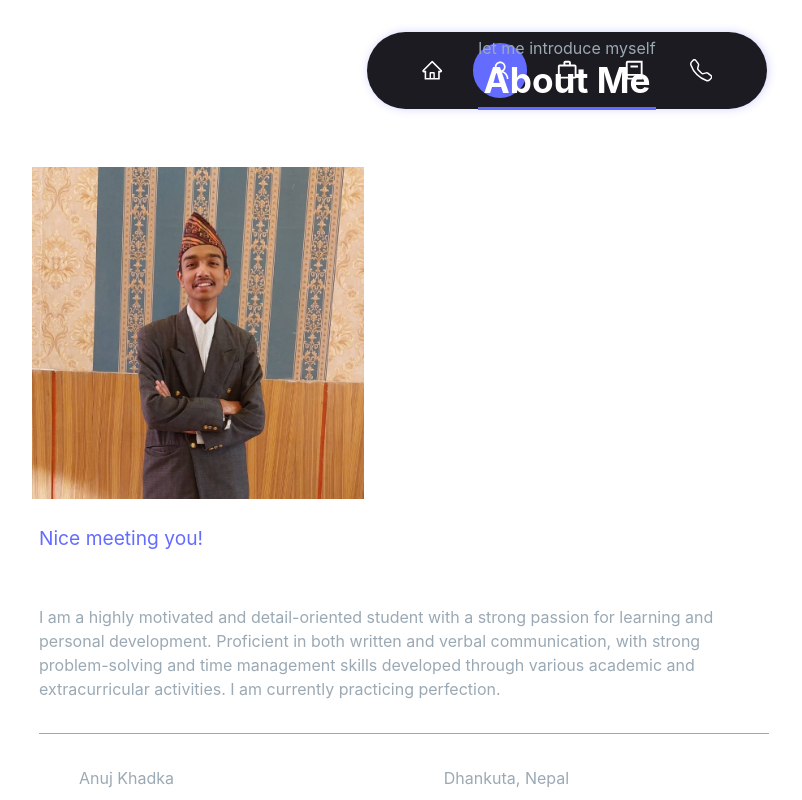
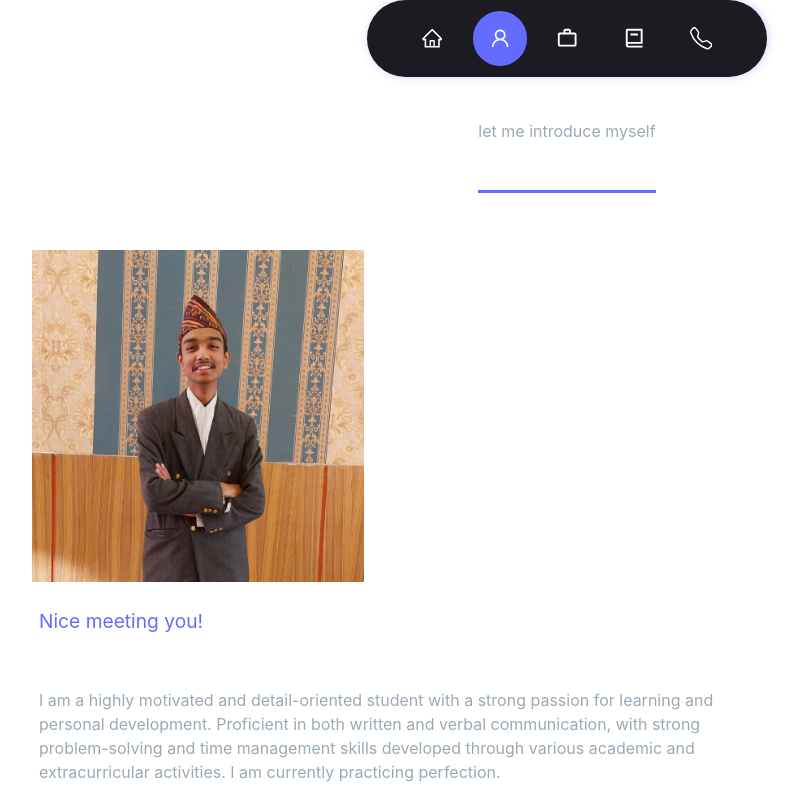
Before and after one commit to Anuj-Khadka/Anujolio, a React (Vite) app: page /about in a window 1280 px wide. Shown: the top 800 px of the page, without its empty margins (73-875 px from the left). Built offline with nearby package versions, Linux system fonts and the light colour scheme.

Commit message:
managed routing

```diff
--- a/src/App.css
+++ b/src/App.css
@@ -1,19 +1,40 @@
-*, *::after, *::before{
+*,
+*::after,
+*::before {
   box-sizing: border-box;
   padding: 0;
   margin: 0;
-  color: rgb(255, 255, 255)
+  color: rgb(255, 255, 255);
+}
+
+*::selection {
+  color: #646cff;
 }
 
 .main-container {
   /* background: red; */
-  height: 100dvh;
+  /* height: 100%; */
   width: 100%;
-  padding: 2rem 5rem;
-  display:flex;
-  flex-direction: column;
+  padding: 1rem 5rem;
+  /* display:flex;
+  flex-direction: column; */
   /* overflow: hidden; */
 }
+
+
+.page-title{
+  margin: 2rem auto;
+}
+
+.page-title > p{
+  line-height: 0.8rem;
+}
+
+.page-title > h2{
+  font-size: 2.2rem;
+  border-bottom: solid 3px #646cff;
+}
+
 
 /* #root {
   max-width: 1280px;
--- a/src/App.jsx
+++ b/src/App.jsx
@@ -11,9 +11,9 @@ function App() {
   const [count, setCount] = useState(0);
 
   return (
-    <div className="main-container">
-      <Router>
-        <NavBar />
+    <Router>
+      <NavBar />
+      <div className="main-container">
         <Routes>
           <Route path="/" element={<Home />} />
           <Route path="/about" element={<About />} />
@@ -21,8 +21,8 @@ function App() {
           <Route path="/blogs" element={<Projects />} />
           <Route path="/contact" element={<Contact />} />
         </Routes>
-      </Router>
-    </div>
+      </div>
+    </Router>
   );
 }
 
```
